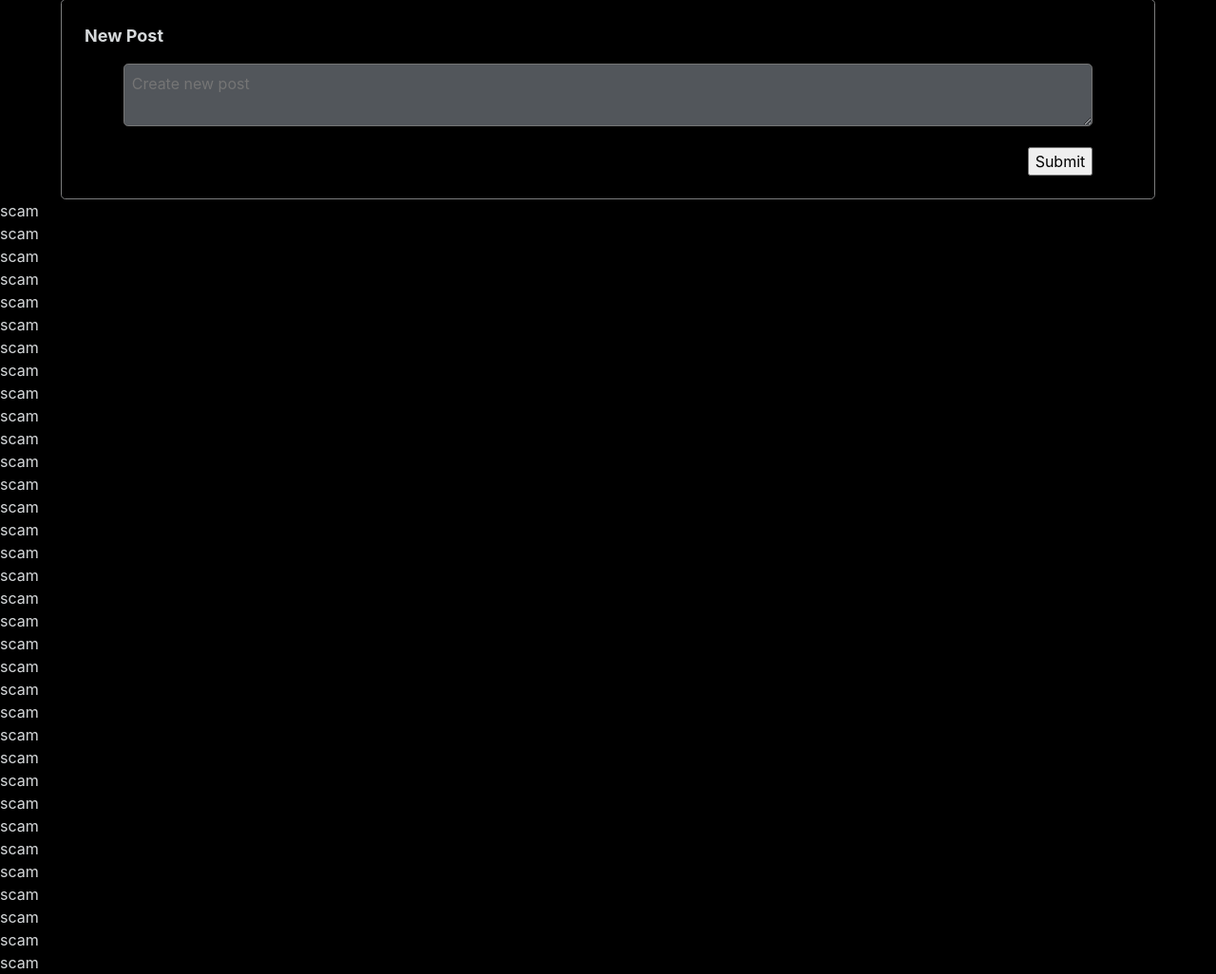
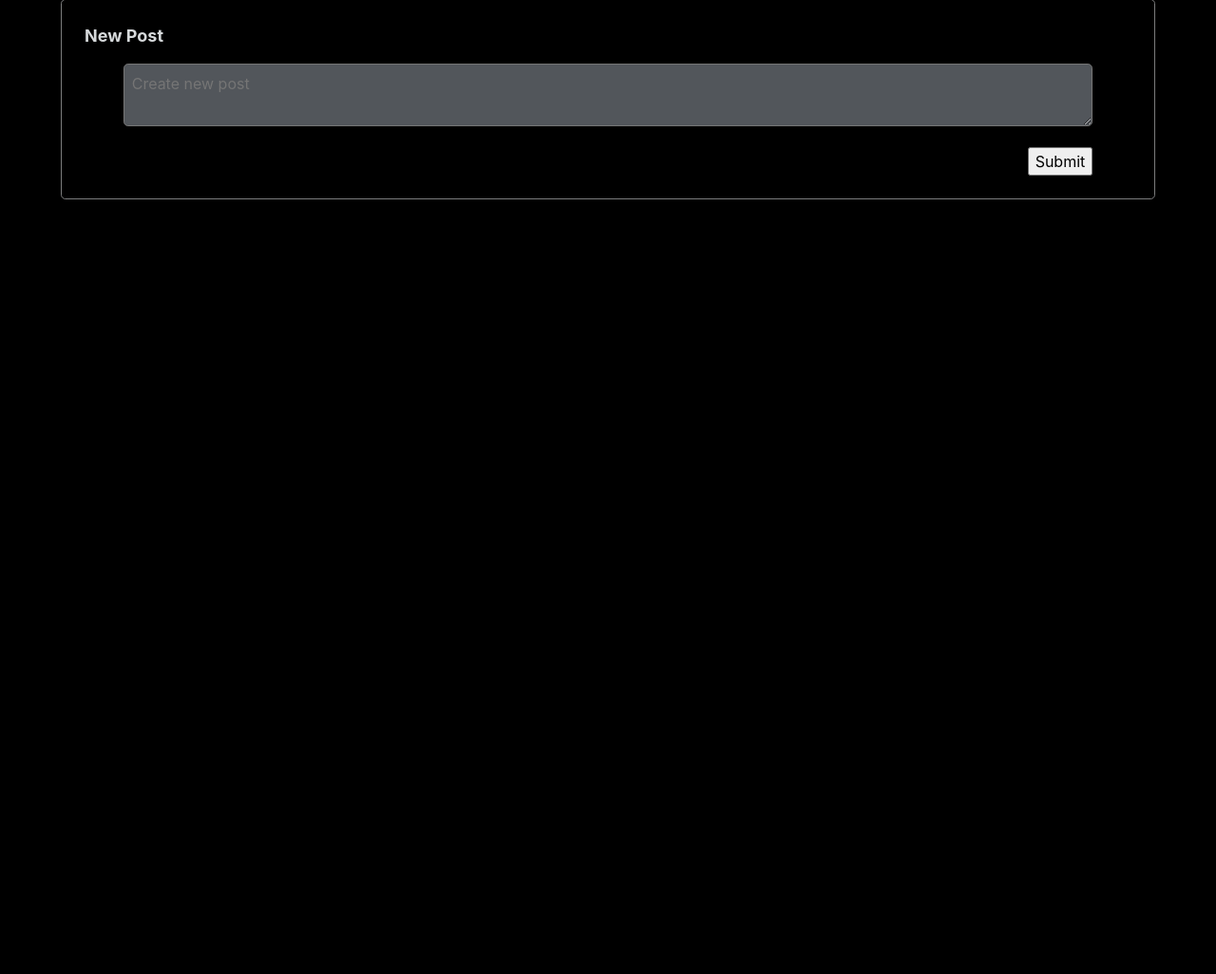
Before and after one commit to AmayaKuro/CS50w, a Django app: page / in a window 1280 px wide. Shown: the part 114-1140 px from the top of the page at 95% size. After the commit the page ends 324 px from the top, so only its background shows below. Run offline with Django 3.2, Linux system fonts and the light colour scheme; some libraries are stand-ins or nearby versions.

Commit message:
Remove trash values for testing

```diff
--- a/project4/network/templates/network/index.html
+++ b/project4/network/templates/network/index.html
@@ -4,60 +4,6 @@
 {% block body %}
     <div id="header"></div>
     <div id="main"></div>
-    <div>scam</div>
-    <div>scam</div>
-    <div>scam</div>
-    <div>scam</div>
-    <div>scam</div>
-    <div>scam</div>
-    <div>scam</div>
-    <div>scam</div>
-    <div>scam</div>
-    <div>scam</div>
-    <div>scam</div>
-    <div>scam</div>
-    <div>scam</div>
-    <div>scam</div>
-    <div>scam</div>
-    <div>scam</div>
-    <div>scam</div>
-    <div>scam</div>
-    <div>scam</div>
-    <div>scam</div>
-    <div>scam</div>
-    <div>scam</div>
-    <div>scam</div>
-    <div>scam</div>
-    <div>scam</div>
-    <div>scam</div>
-    <div>scam</div>
-    <div>scam</div>
-    <div>scam</div>
-    <div>scam</div>
-    <div>scam</div>
-    <div>scam</div>
-    <div>scam</div>
-    <div>scam</div>
-    <div>scam</div>
-    <div>scam</div>
-    <div>scam</div>
-    <div>scam</div>
-    <div>scam</div>
-    <div>scam</div>
-    <div>scam</div>
-    <div>scam</div>
-    <div>scam</div>
-    <div>scam</div>
-    <div>scam</div>
-    <div>scam</div>
-    <div>scam</div>
-    <div>scam</div>
-    <div>scam</div>
-    <div>scam</div>
-    <div>scam</div>
-    <div>scam</div>
-    <div>scam</div>
-    <div>scam</div>
 {% endblock %}
 
 {% block script %}
```
